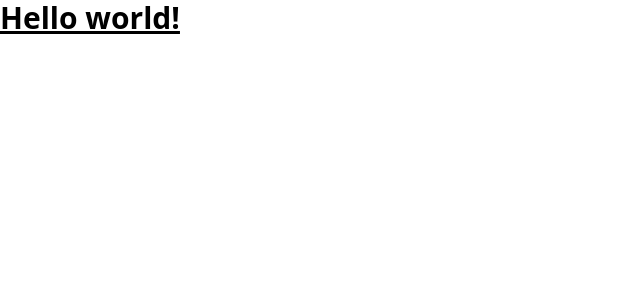
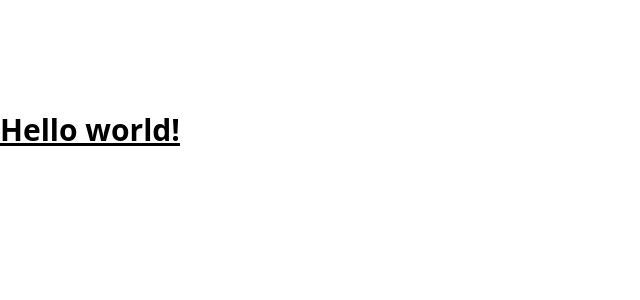
Before and after one commit to muhammad-jiku/jikmunn-happy-vacation, a Next.js app: page / in a window 1280 px wide. Shown: the top 300 px of the page, without its empty margins (0-640 px from the left). Built offline with nearby package versions, Linux system fonts and the light colour scheme.

Commit message:
layout setup

```diff
--- a/app/layout.tsx
+++ b/app/layout.tsx
@@ -1,8 +1,8 @@
 import '../styles/globals.css';
 
 export const metadata = {
-  title: 'Create Next App',
-  description: 'Generated by create next app',
+  title: 'Happy Vacation',
+  description: 'Online Hotel rooms booking app',
 };
 
 export default function RootLayout({
@@ -12,7 +12,9 @@ export default function RootLayout({
 }) {
   return (
     <html lang='en'>
-      <body>{children}</body>
+      <body>
+        <div className='pb-20 pt-28'>{children}</div>
+      </body>
     </html>
   );
 }
```
Also changed, not shown: assets/images/happy__vacation.jpg (renamed from assets/images/happy __vacation.jpg).
